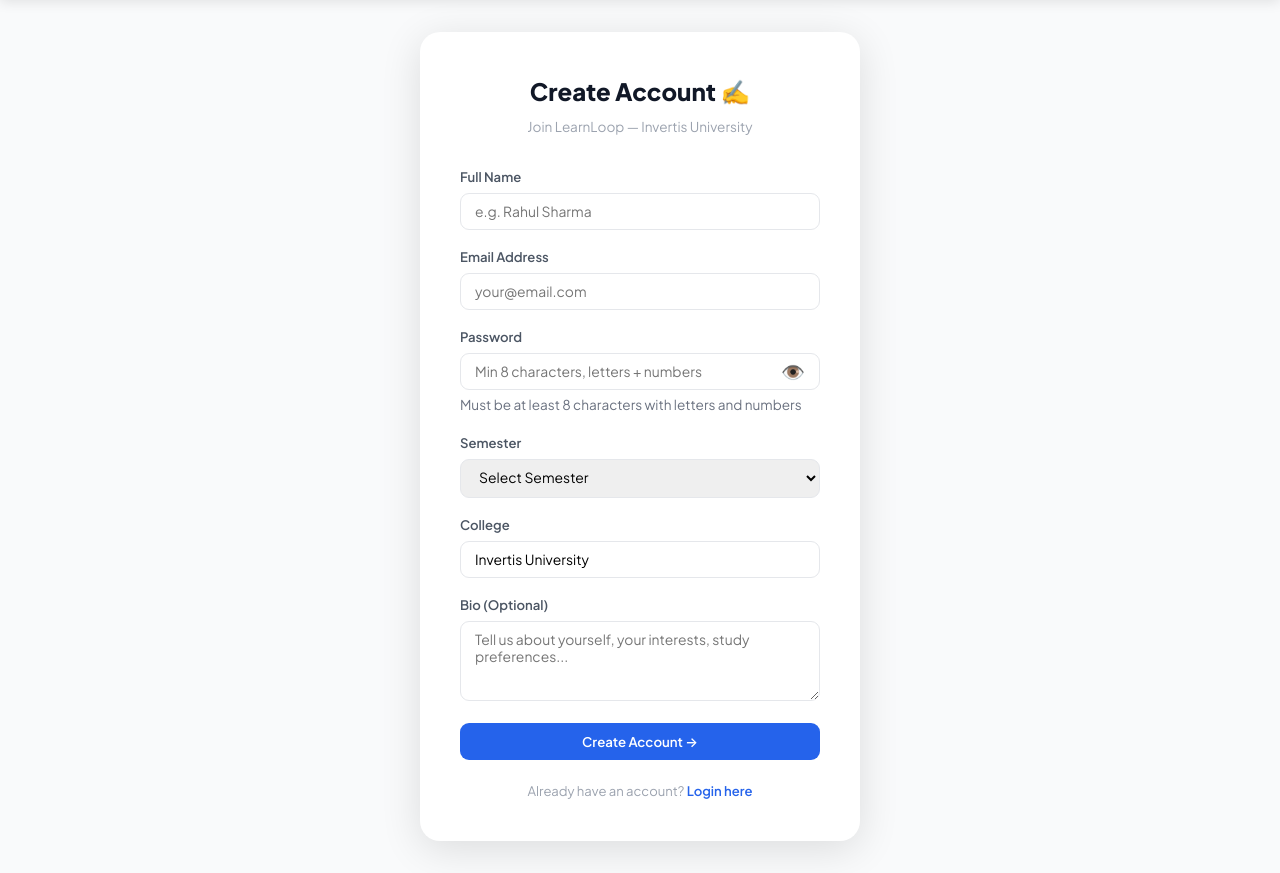
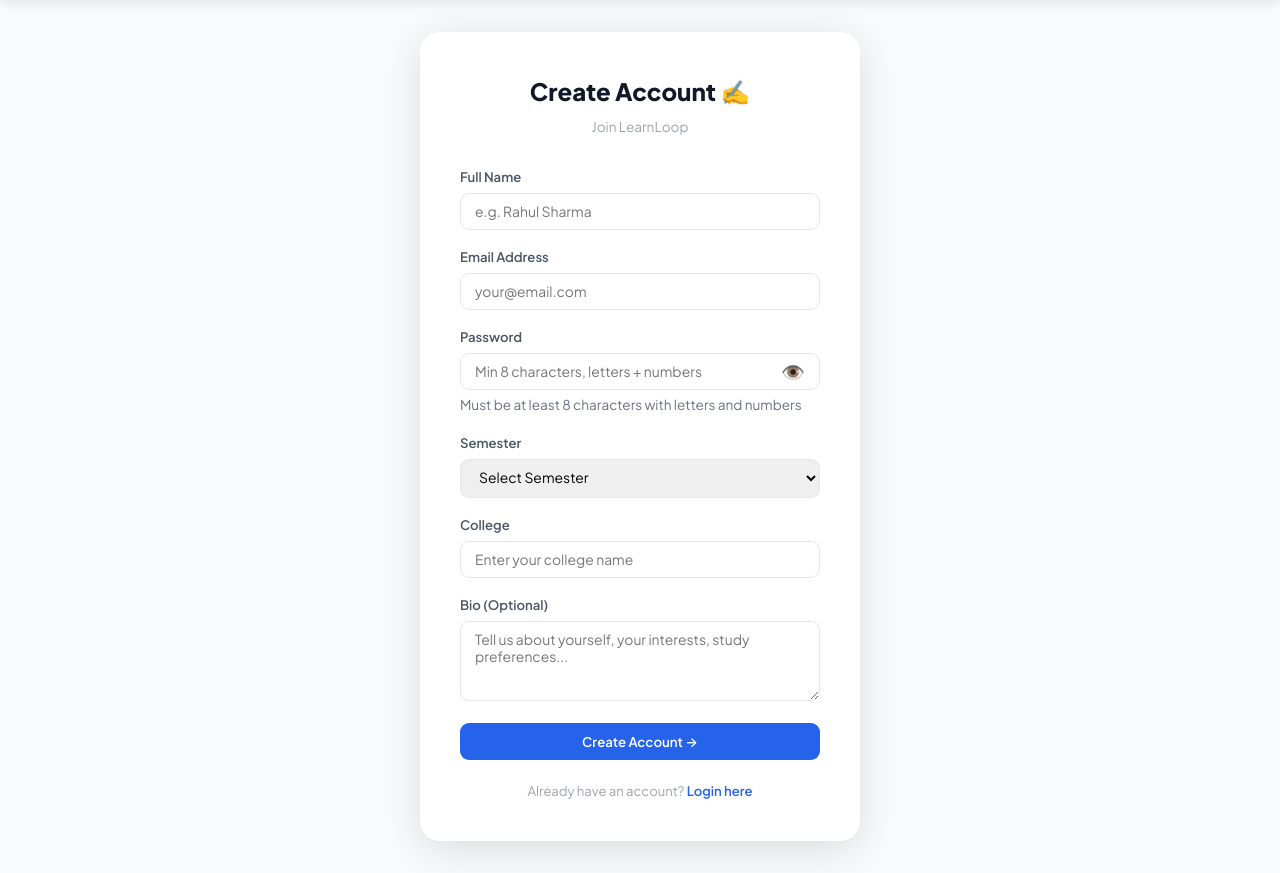
Before and after one commit to Ayush-wattakhare/learnloop, a Flask app: page /register in a window 1280 px wide. Shown: the part 58-931 px from the top of the page. Run offline with Flask 3, Linux system fonts and the light colour scheme; some libraries are stand-ins or nearby versions.

Commit message:
Remove Invertis University branding - make platform universal

```diff
--- a/app.py
+++ b/app.py
@@ -199,7 +199,7 @@ DEMO_DATA = {
         'name': 'Demo User',
         'email': 'demo@learnloop.com',
         'semester': 3,
-        'college': 'Invertis University',
+        'college': '',
         'bio': 'This is a demo account. Explore all features!'
     },
     'groups': [
@@ -209,17 +209,17 @@ DEMO_DATA = {
         (4, '🔢 Maths Problem Solvers', 'Discrete Mathematics', 3, 'Graph theory, logic, sets and combinatorics', 999, None, 4),
     ],
     'students': [
-        (1, 'Priya Singh', 'Invertis University', 3, 'Love Python and Web Development. Looking for partners for assignments.'),
-        (2, 'Amit Verma', 'Invertis University', 3, 'Strong in DBMS and algorithms. Can help with database queries.'),
-        (3, 'Neha Gupta', 'Invertis University', 3, 'Good at Operating Systems and Discrete Maths. Morning study sessions.'),
-        (4, 'Rohit Kumar', 'Invertis University', 3, 'Interested in AI and Machine Learning. Notes sharing enthusiast.'),
-        (5, 'Sneha Yadav', 'Invertis University', 3, 'Loves C++ and Data Structures. Night owl study sessions preferred.'),
-        (6, 'Vivek Sharma', 'Invertis University', 3, 'Frontend developer in making. Good at HTML, CSS, JavaScript basics.'),
+        (1, 'Priya Singh', '', 3, 'Love Python and Web Development. Looking for partners for assignments.'),
+        (2, 'Amit Verma', '', 3, 'Strong in DBMS and algorithms. Can help with database queries.'),
+        (3, 'Neha Gupta', '', 3, 'Good at Operating Systems and Discrete Maths. Morning study sessions.'),
+        (4, 'Rohit Kumar', '', 3, 'Interested in AI and Machine Learning. Notes sharing enthusiast.'),
+        (5, 'Sneha Yadav', '', 3, 'Loves C++ and Data Structures. Night owl study sessions preferred.'),
+        (6, 'Vivek Sharma', '', 3, 'Frontend developer in making. Good at HTML, CSS, JavaScript basics.'),
     ],
     'members': [
-        (999, 'Demo User', 3, 'Invertis University'),
-        (1, 'Priya Singh', 3, 'Invertis University'),
-        (2, 'Amit Verma', 3, 'Invertis University'),
+        (999, 'Demo User', 3, ''),
+        (1, 'Priya Singh', 3, ''),
+        (2, 'Amit Verma', 3, ''),
         (3, 'Neha Gupta', 3, 'Invertis University'),
         (4, 'Rohit Kumar', 3, 'Invertis University'),
         (5, 'Sneha Yadav', 3, 'Invertis University'),
--- a/database.sql
+++ b/database.sql
@@ -13,7 +13,7 @@ CREATE TABLE users (
     email      VARCHAR(100) UNIQUE NOT NULL,
     password   VARCHAR(255) NOT NULL,
     semester   INT NOT NULL,
-    college    VARCHAR(150) DEFAULT 'Invertis University',
+    college    VARCHAR(150) DEFAULT '',
     bio        TEXT,
     created_at TIMESTAMP DEFAULT CURRENT_TIMESTAMP
 );
--- a/database_production.sql
+++ b/database_production.sql
@@ -10,7 +10,7 @@ CREATE TABLE IF NOT EXISTS users (
     email      VARCHAR(100) UNIQUE NOT NULL,
     password   VARCHAR(255) NOT NULL,
     semester   INT NOT NULL,
-    college    VARCHAR(150) DEFAULT 'Invertis University',
+    college    VARCHAR(150) DEFAULT '',
     bio        TEXT,
     created_at TIMESTAMP DEFAULT CURRENT_TIMESTAMP
 );
--- a/templates/dashboard.html
+++ b/templates/dashboard.html
@@ -21,7 +21,7 @@
         <div class="icon-badge-dashboard">👋</div>
         <div>
           <h1 class="page-title-dashboard">Welcome back, {{ session.user_name }}!</h1>
-          <p class="page-subtitle-dashboard">Semester {{ session.semester }} · Invertis University</p>
+          <p class="page-subtitle-dashboard">Semester {{ session.semester }}</p>
         </div>
       </div>
       <div class="quick-actions">
--- a/templates/login.html
+++ b/templates/login.html
@@ -6,7 +6,7 @@
 <div class="auth-wrap">
   <div class="auth-card">
     <div class="auth-title">Welcome Back! 👋</div>
-    <div class="auth-subtitle">Login to LearnLoop — Invertis University</div>
+    <div class="auth-subtitle">Login to LearnLoop</div>
 
     <form method="POST" action="/login">
       <div class="form-group">
--- a/templates/register.html
+++ b/templates/register.html
@@ -6,7 +6,7 @@
 <div class="auth-wrap">
   <div class="auth-card">
     <div class="auth-title">Create Account ✍️</div>
-    <div class="auth-subtitle">Join LearnLoop — Invertis University</div>
+    <div class="auth-subtitle">Join LearnLoop</div>
 
     <form method="POST" action="/register">
       <div class="form-group">
@@ -47,7 +47,7 @@
 
       <div class="form-group">
         <label class="form-label">College</label>
-        <input class="form-control" type="text" name="college" value="Invertis University" required>
+        <input class="form-control" type="text" name="college" placeholder="Enter your college name" required>
       </div>
 
       <div class="form-group">
```
Also changed, not shown: README.md, static/manifest.json.
